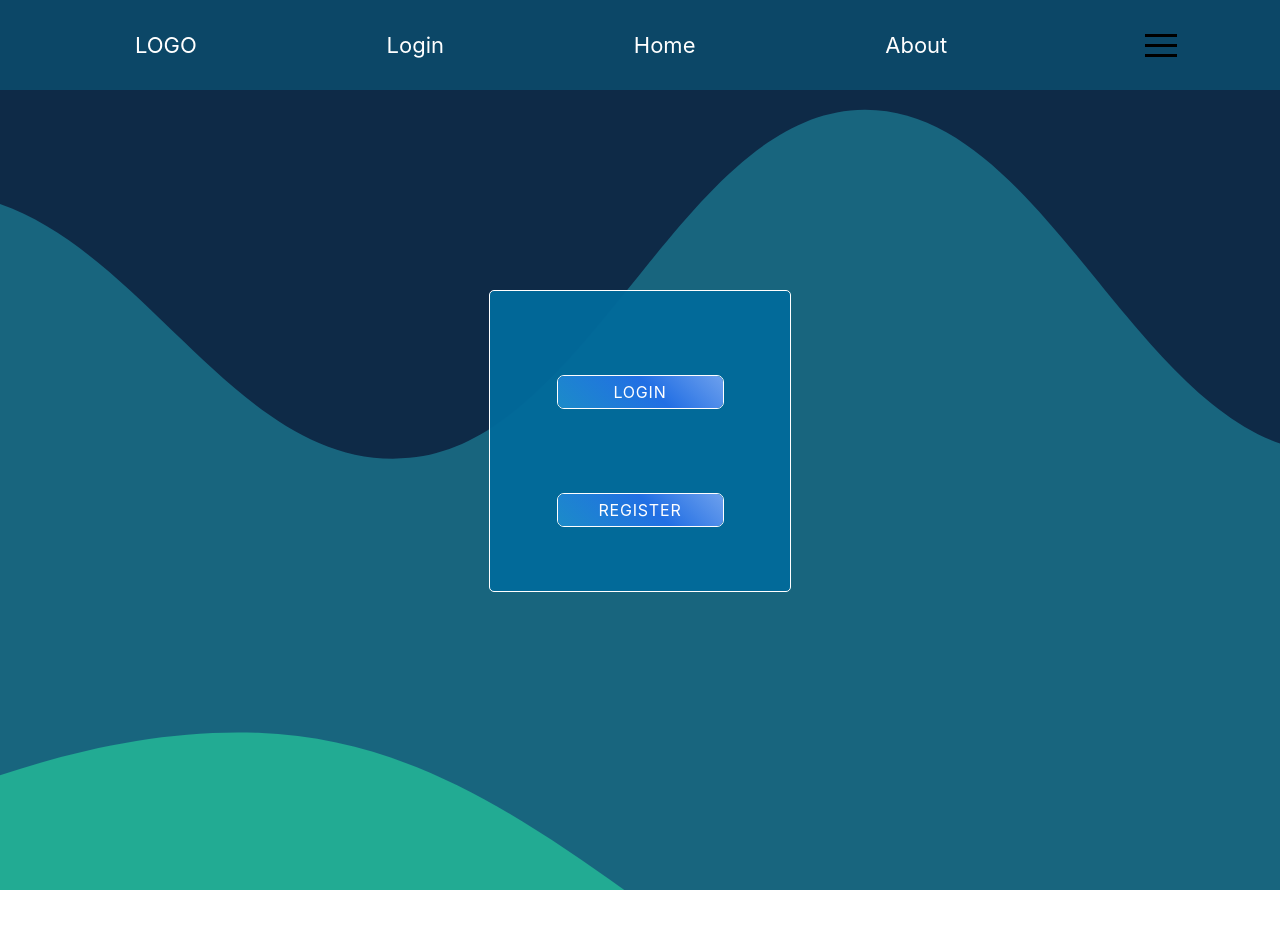
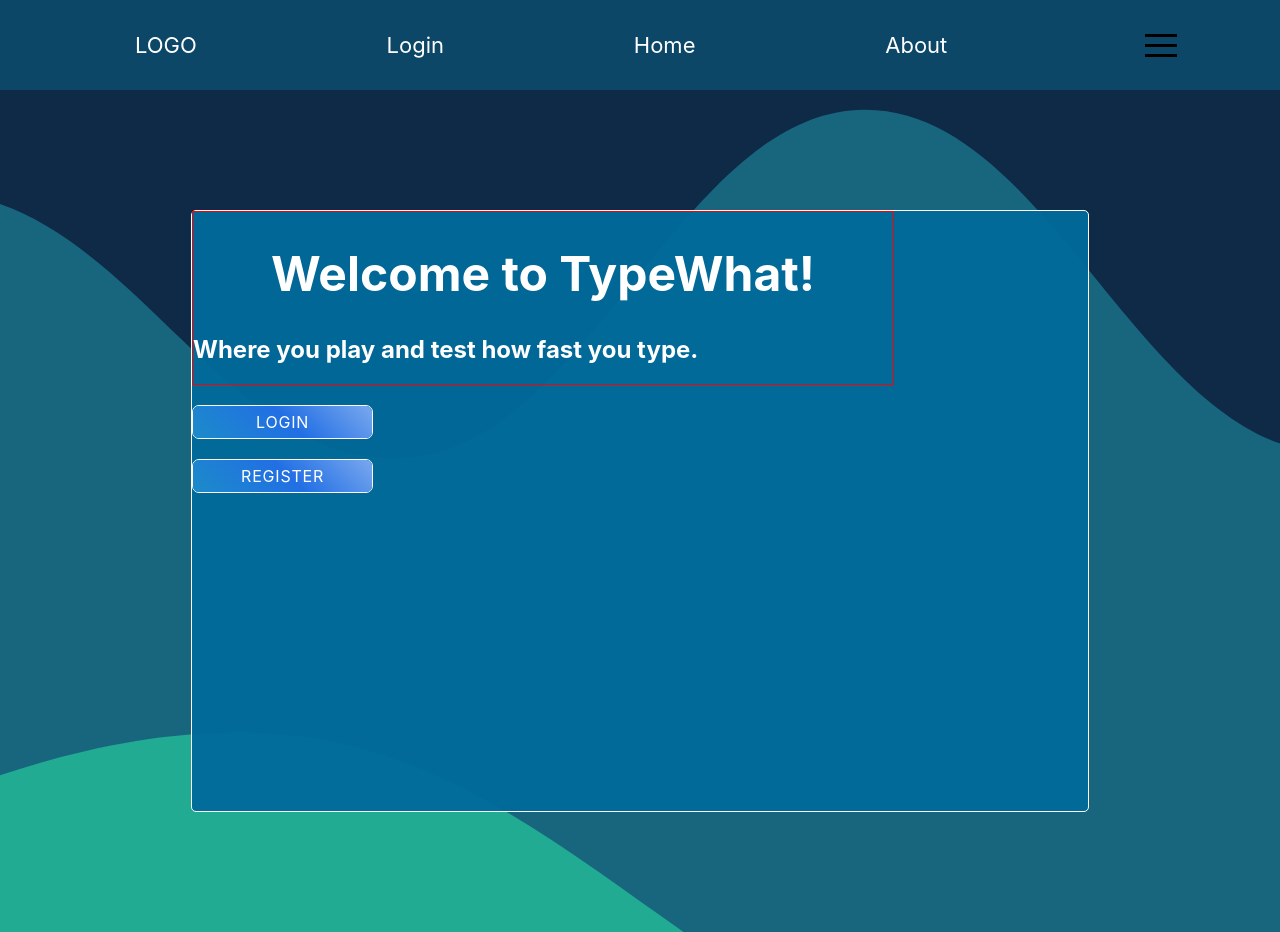
Before and after one commit to JohnBorges52/TypeWhat, a React (Create React App) app in the folder guesswhat-front/: page / in a window 1280 px wide. Before the commit the page ends 890 px from the top, so only its background shows below. Built offline with nearby package versions, Linux system fonts and the light colour scheme.

Commit message:
trying to implement font-awesome

```diff
--- a/guesswhat-front/package.json
+++ b/guesswhat-front/package.json
@@ -3,6 +3,9 @@
   "version": "0.1.0",
   "private": true,
   "dependencies": {
+    "@fortawesome/fontawesome-svg-core": "^6.2.1",
+    "@fortawesome/free-solid-svg-icons": "^6.2.1",
+    "@fortawesome/react-fontawesome": "^0.2.0",
     "@testing-library/jest-dom": "^5.16.5",
     "@testing-library/react": "^13.4.0",
     "@testing-library/user-event": "^13.5.0",
--- a/guesswhat-front/src/components/MainPage.jsx
+++ b/guesswhat-front/src/components/MainPage.jsx
@@ -1,11 +1,30 @@
 import React from 'react'
 import'../styles/mainpage.scss'
+import { FontAwesomeIcon } from '@fortawesome/react-fontawesome'
+
+
+
+
 
 
 export default function MainPage() {
   return (
+
+
+
+
+
+
     <div className='mainpage--container'>
 
+      <div className='title-container'>
+
+
+      <h1 className='title-mainpage'>Welcome to TypeWhat!</h1>
+      <FontAwesomeIcon icon="fa-solid fa-typewriter" />
+      <h2 className='subtitle-mainpage'>Where you play and test how fast you type.</h2>
+
+      </div>
 
       <a  className='btn-link' href="/login"> LOGIN </a>
       <a  className='btn-link' href="/register"> REGISTER </a>
--- a/guesswhat-front/src/styles/mainpage.scss
+++ b/guesswhat-front/src/styles/mainpage.scss
@@ -1,23 +1,36 @@
 .mainpage--container{
-  margin: 25vh auto;
-  width: 300px;
-  height: 300px;
+  margin: 15vh auto;
+  width: 70%;
+  height: 600px;
 
   border: 1px solid white;
   border-radius: 5px;
-  display: flex;
-  justify-content: space-evenly;
-  flex-direction: column;
-  align-items: center;
+
   background-color: #026a9bf6;
 
 
 }
 .mainpage--container:hover{
-  background-color: #065c85;
+  background-color: #0f8bc5;
 
 
 }
+.title-container{
+  width: 700px;
+  border: red 1px solid;
+}
+
+
+.title-mainpage{
+  color: white;
+  font-size: 3em;
+  text-align: center;
+}
+.subtitle-mainpage{
+  color: white;
+}
+
+
 
 
 .btn-link{
--- a/guesswhat-front/src/styles/register.scss
+++ b/guesswhat-front/src/styles/register.scss
@@ -96,7 +96,8 @@
 .btn-link{
   margin-top: 20px;
   cursor: pointer;
-  width: 55%;
+  width: 20%;
+  min-width: 99px;
   transition: 0.35s ;
   font-size: 1em;
   letter-spacing: 0.05em;
```
Also changed, not shown: 1 other file (tests, documents, lock files or other folders).
